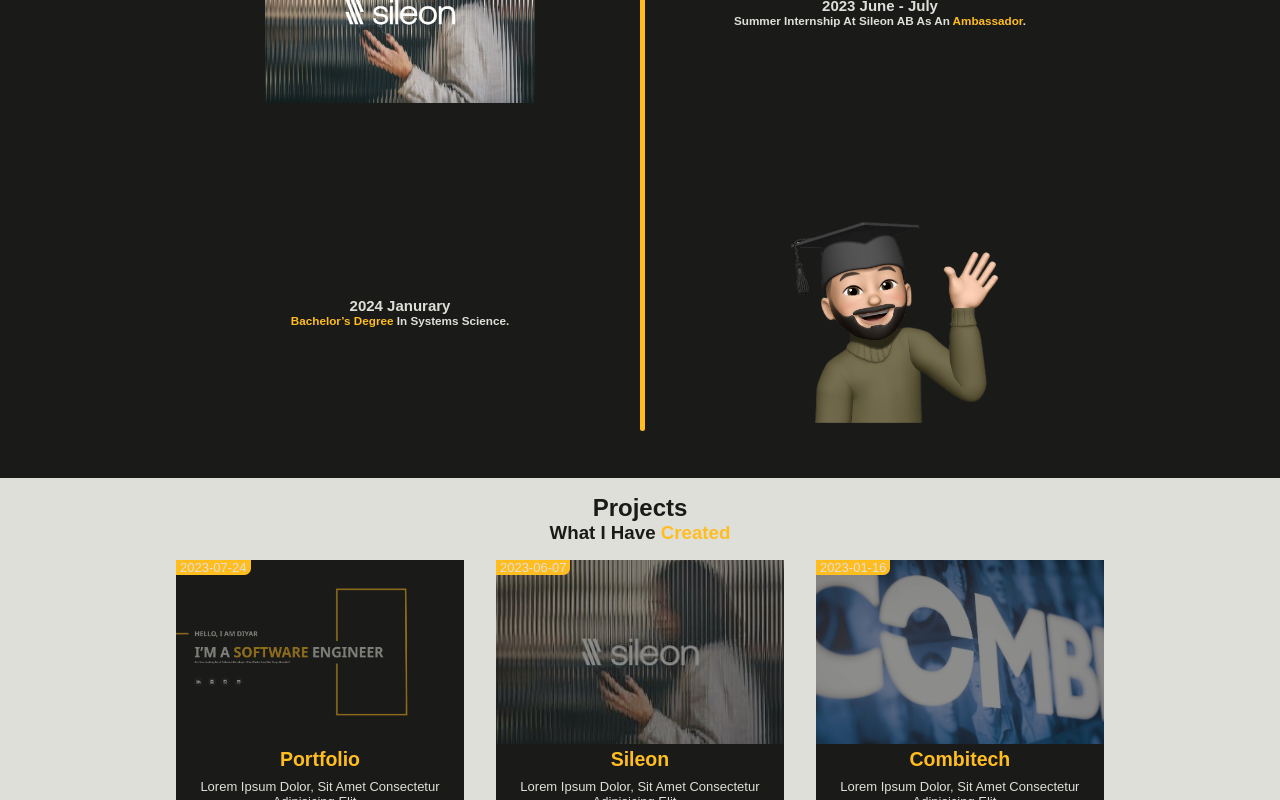
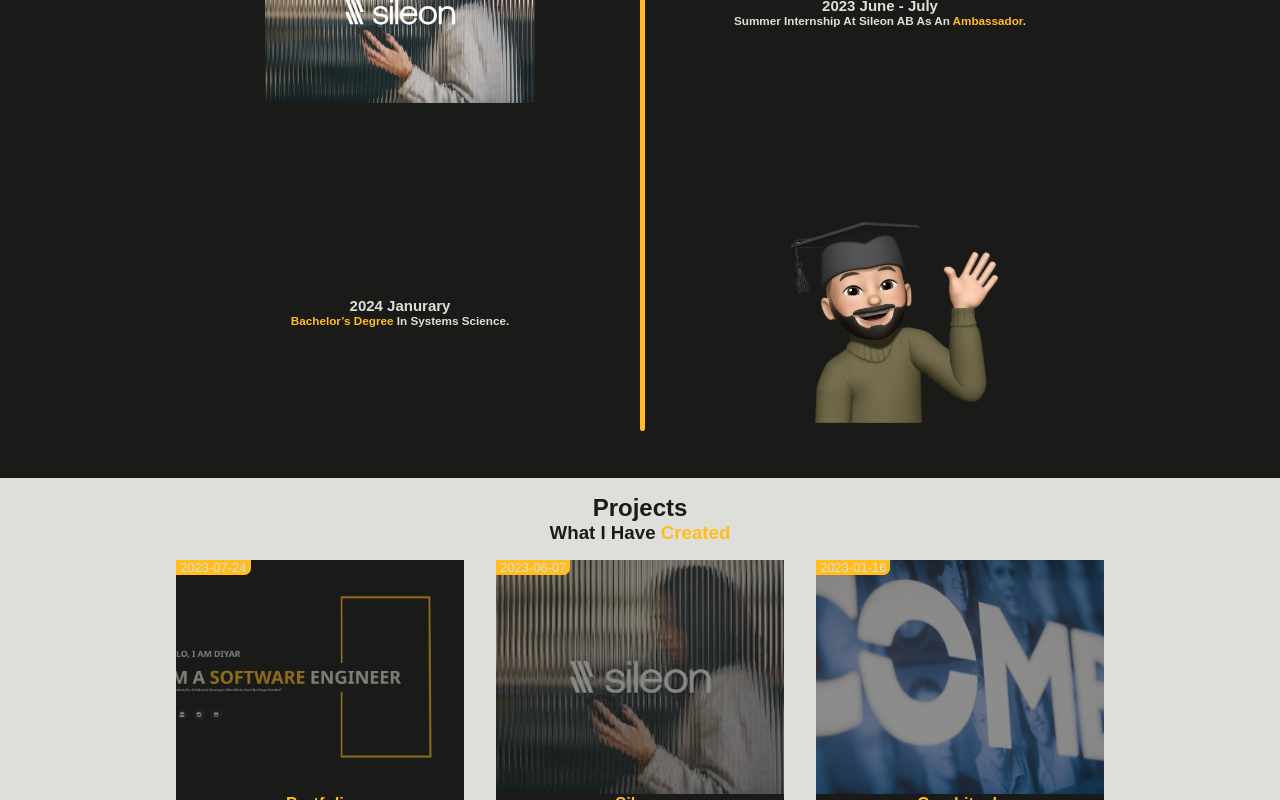
Before and after one commit to Diyar9/Portfolio, a React (Create React App) app: page / in a window 1280 px wide. Shown: the part 2000-2800 px from the top of the page. Built offline with nearby package versions, Linux system fonts and the light colour scheme.

Commit message:
lorem removed, responsive for ipad

```diff
--- a/src/components/ContactMe.css
+++ b/src/components/ContactMe.css
@@ -81,7 +81,7 @@
     color: #F9F8F4;
 }
 
-@media only screen and (max-width: 768px) {
+@media only screen and (max-width: 991px) {
     .page5 {
         margin: 0 1em;
     }
--- a/src/components/Navbar.css
+++ b/src/components/Navbar.css
@@ -227,7 +227,7 @@
     display: inherit;
 }
 
-@media only screen and (max-width: 768px) {
+@media only screen and (max-width: 991px) {
     body {
         overflow-x: hidden;
         font-size: small;
@@ -257,4 +257,5 @@
         transform: rotate(45deg) translate(-0.65em, -0.625em);
         transition: ease-out 0.5s;
     }
+
 }
--- a/src/components/PageFour.css
+++ b/src/components/PageFour.css
@@ -46,7 +46,7 @@
     position: relative;
     flex: 33.33%;
     max-width: 33.33%;
-    height: 400px;
+    height: 500px;
     background-color: #1A1A19;
     border: 1em solid #DFDFD9;
 }
@@ -178,7 +178,15 @@
     align-items: center;
     text-transform: capitalize;
     text-align: center;
-    padding: 4px 0;
+    padding: 0 0.5em;
+    font-size: 11px;
+}
+
+#githubRepoItem {
+    position: absolute;
+    bottom: -7%;
+    left: 50%;
+    transform: translate(-50%, -7%);
 }
 
 #githubRepoItem img {
@@ -188,7 +196,7 @@
     width: 35px;
     height: 35px;
     border-radius: 50%;
-    margin: 2em 0;
+    margin: 0.5em 0;
     background-color: #DFDFD9;
 }
 
@@ -202,7 +210,7 @@
     display: inherit;
 }
 
-@media only screen and (max-width: 768px) {
+@media only screen and (max-width: 991px) {
     .page4 {
         margin: 0;
     }
@@ -216,4 +224,9 @@
     .img-column-overlay {
         opacity: 1;
     }
+
+    .column-item {
+        padding: 0 0.5em;
+        font-size: 12px;
+    }
 }
--- a/src/components/PageFour.jsx
+++ b/src/components/PageFour.jsx
@@ -41,7 +41,7 @@
                 <div className="column-item"><h2><span className='highlight-text'>{title}</span></h2></div>
                 <div className="column-item"><p>{description}</p></div>
                 <div className="column-item" id='githubRepoItem'>
-                    <a href={repoLink}><img src={imgRepo} alt={title} /></a>
+                    <a href={repoLink} target="_blank"><img src={imgRepo} alt={title} /></a>
                 </div>
             </div>
         </div>
@@ -70,7 +70,7 @@
                     ]}
                     githubSrc="C:\Users\Pc\portfolio\public\SkillIcon\github.png"
                     title="Portfolio"
-                    description="Lorem ipsum dolor, sit amet consectetur adipisicing elit..."
+                    description="A collection of my works and projects, showcasing my current skills and a timeline of my past experiences. The project have followed a structured approach where I, as a developer, have designed the UX using the tool Figma and then further developed the project using the React framework. Additionally, the project are responsive, making it accessible on mobile devices as well."
                     imgSrc=".\ProjectIcon\Portfolio.png"
                     imgDate="2023-07-24"
                     repoLink={"https://github.com/Diyar9/portfolio"}
@@ -82,7 +82,7 @@
                     ]}
                     githubSrc="./ProjectIcon/readmore.png"
                     title="Sileon"
-                    description="Lorem ipsum dolor, sit amet consectetur adipisicing elit..."
+                    description="I served as an ambassador for Sileon AB, traveling to their customers in central Sweden to introduce their new invoicing service. I planned and organized my schedule in collaboration with Sileon and met with customers in person to provide live introductions and address their questions."
                     imgSrc=".\ProjectIcon\Sileon.jpg"
                     imgDate="2023-06-07"
                     repoLink={"https://docs.google.com/spreadsheets/d/e/2PACX-1vRTOHbGDj0Oq3As5Xtxuk7znCUYSe_u5XZWVz1L_1wajlK2MKZv7UQTzlHPBXtLVGxXug1Z5T88oSoN/pub?output=pdf"}
@@ -103,7 +103,7 @@
                     ]}
                     githubSrc="./ProjectIcon/readmore.png"
                     title="Combitech"
-                    description="Lorem ipsum dolor, sit amet consectetur adipisicing elit..."
+                    description="During my internship at Combitech AB in Gothenburg, I worked as a systems developer and was tasked with developing a system for autonomous vehicles. In this role, I acted as a full-stack developer, handling both backend, frontend, and database aspects of the project."
                     imgSrc=".\ProjectIcon\Combitech.jpg"
                     imgDate="2023-01-16"
                     repoLink={"https://se370.wordpress.com/"}
@@ -117,7 +117,7 @@
                     ]}
                     githubSrc="./ProjectIcon/readmore.png"
                     title="RSS"
-                    description="Lorem ipsum dolor, sit amet consectetur adipisicing elit..."
+                    description="In my RSS reader project, I utilized C# as the primary programming language, focusing on the graphical user interface (GUI). I followed a three-layer architecture, incorporating user interface design, business logic, and data access layers to effectively manage RSS feeds."
                     imgSrc=".\ProjectIcon\RSS.png"
                     imgDate="2022-10-03"
                     repoLink={"https://github.com/Diyar9/RSS"}
@@ -130,7 +130,7 @@
                     ]}
                     githubSrc="./ProjectIcon/readmore.png"
                     title="ArtFinder"
-                    description="Lorem ipsum dolor, sit amet consectetur adipisicing elit..."
+                    description="Worked on a project for OpenArt where the mission was to find a way to make art more accessible. The idea behind this project was to create a solution that helps residents navigate to art installations using a navigation system. Additionally, the system would provide information about each exhibition and be designed for use by multiple people."
                     imgSrc=".\ProjectIcon\ArtFinder.jpg"
                     imgDate="2022-05-02"
                     repoLink={"https://x6m2nsc5cn.wixsite.com/artfinder"}
@@ -148,7 +148,7 @@
                     ]}
                     githubSrc="./ProjectIcon/readmore.png"
                     title="DinHatt"
-                    description="Lorem ipsum dolor, sit amet consectetur adipisicing elit..."
+                    description="Within this project, our school group had the opportunity to collaborate with a client to develop their system. We employed the agile working method, Scrum, in which one person took on the role of Scrum Master. We utilized Kanban and other agile practices associated with Scrum. The system for this project was built using a custom-made database and a C# GUI."
                     imgSrc=".\ProjectIcon\DinHatt.png"
                     imgDate="2022-03-28"
                     repoLink={"https://dinhatt.blogg.se/"}
@@ -163,7 +163,7 @@
                     ]}
                     githubSrc="./ProjectIcon/readmore.png"
                     title="MIB"
-                    description="Lorem ipsum dolor, sit amet consectetur adipisicing elit..."
+                    description="MIB is a security system inspired by the Men in Black movie. This system is designed to monitor all registered criminals (aliens), agents, and their equipment. Each agent is responsible for a specific section, and there are various types of access levels, with some agents having higher roles that grant them additional privileges within the system. The system was developed using Java and utilized a pre-existing database, including an ER diagram, which served as a foundation for the system's development."
                     imgSrc=".\ProjectIcon\MIB.png"
                     imgDate="2021-05-03"
                     repoLink={"https://github.com/Diyar9/MIB"}
--- a/src/components/PageOne.css
+++ b/src/components/PageOne.css
@@ -84,7 +84,7 @@
 }
 
 
-@media only screen and (max-width: 768px) {
+@media only screen and (max-width: 991px) {
     .box svg{
         max-width: 93%;
     }
--- a/src/components/PageTwo.css
+++ b/src/components/PageTwo.css
@@ -81,7 +81,7 @@
     font-size: medium;
 }
 
-@media only screen and (max-width: 768px) {
+@media only screen and (max-width: 991px) {
     .page2 {
         margin: 0;
     }
--- a/src/components/PageTwo.jsx
+++ b/src/components/PageTwo.jsx
@@ -104,7 +104,7 @@
                     <h3>What i am <span className='highlight-text'>great</span> at</h3>
                 </div>
                 <div className="text-column">
-                    <p>Lorem ipsum dolor sit amet consectetur adipisicing elit. Rem facere quibusdam nulla nesciunt inventore, sequi cupiditate quaerat explicabo ad! Est labore adipisci, suscipit maxime dolores eaque cum dicta ad fugit.</p>
+                    <p>These are the skills I've learned over the past three years from school, work experience, and things I enjoy doing in my free time.</p>
                 </div>
             </div>
             <div className="skill-box">
```
